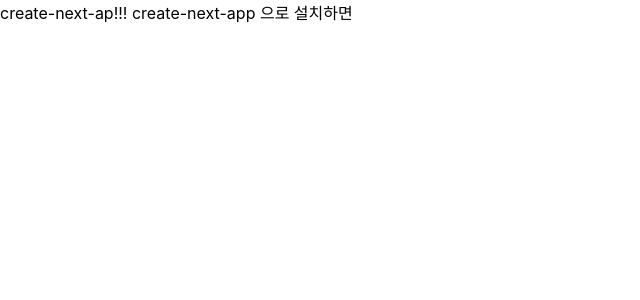
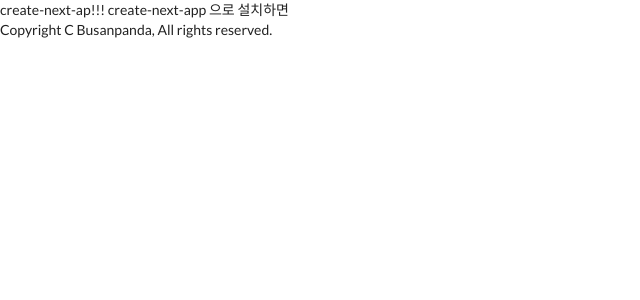
Before and after one commit to Ko-GyeongTae/Nextjs-Tutorial, a Next.js app: page / in a window 1280 px wide. Shown: the top 300 px of the page, without its empty margins (0-640 px from the left). Built offline with nearby package versions, Linux system fonts and the light colour scheme.

Commit message:
<ADD> Basic

```diff
--- a/package.json
+++ b/package.json
@@ -10,6 +10,8 @@
   "dependencies": {
     "next": "10.2.3",
     "react": "17.0.2",
-    "react-dom": "17.0.2"
+    "react-dom": "17.0.2",
+    "semantic-ui-css": "^2.4.1",
+    "semantic-ui-react": "^2.0.3"
   }
 }
--- a/pages/_app.js
+++ b/pages/_app.js
@@ -1,7 +1,14 @@
-import '../styles/globals.css'
+import '../styles/globals.css';
+import 'semantic-ui-css/semantic.min.css';
+import Footer from '../src/components/Footer';
 
 function MyApp({ Component, pageProps }) {
-  return <Component {...pageProps} />
+  return (
+    <div>
+      <Component {...pageProps} />
+      <Footer />
+    </div>
+  )
 }
 
-export default MyApp
+export default MyApp;
--- /dev/null
+++ b/src/components/Footer.js
@@ -0,0 +1,3 @@
+export default function Footer () {
+    return( <div>Copyright C Busanpanda, All rights reserved.</div>);
+}
```
Also changed, not shown: src/components/Top.js (added, +10 -0 lines), public/images/인포로고.png (added), 1 other file (tests, documents, lock files or other folders).
